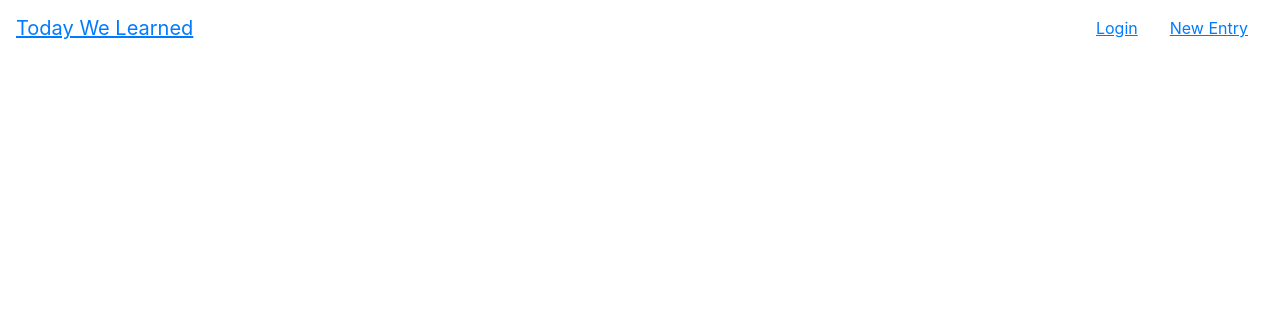
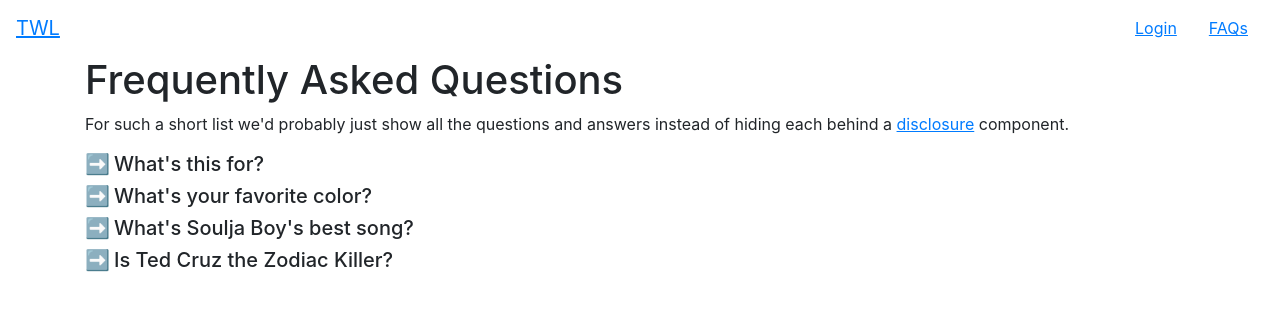
Before and after one commit to appfolio/a11y-academy, a React app: page /faqs in a window 1280 px wide. Shown: the top 310 px of the page. Built offline with nearby package versions, Linux system fonts and the light colour scheme.

Commit message:
de - add FAQs, make some changes to nav

```diff
--- a/src/App.js
+++ b/src/App.js
@@ -19,6 +19,7 @@ function App() {
         <main id="main-content">
           <Router>
             <IndexPage path="/" />
+            <FaqPage path="/faqs" />
             <NewEntryForm path="/entries/new" />
           </Router>
         </main>
--- /dev/null
+++ b/src/FaqPage.js
@@ -0,0 +1,87 @@
+import React from 'react';
+import { Collapse } from 'reactstrap';
+
+const faqs = [
+  {
+    "question": "What's this for?",
+    "answer": "A bunch of write ups about something a team learned. Failure is ok as long as we learn from it!"
+  },
+  {
+    "question": "What's your favorite color?",
+    "answer": "Green, obviously"
+  },
+  {
+    "question": "What's Soulja Boy's best song?",
+    "answer": "Of course it's Kiss Me Thru The Phone"
+  },
+  {
+    "question": "Is Ted Cruz the Zodiac Killer?",
+    "answer": "duh"
+  },
+]
+
+const style = {
+  background: 'none',
+  border: 'none',
+  color: 'inherit',
+  cursor: 'pointer',
+  font: 'inherit',
+  padding: 0
+}
+
+const Emoji = props => (
+  <span role="img" aria-label={props.label} {...props}>
+    {props.symbol}
+    {props.children}
+  </span>
+);
+
+const Arrow = props => props.isOpen ?
+  <span {...props} role="img" aria-label="down arrow" >⬇️</span> :
+  <span {...props} role="img" aria-label="right arrow" >➡️</span>
+
+function FAQ({ question, answer }) {
+    const [isOpen, setIsOpen] = React.useState(false);
+
+    return (
+      <div>
+        <button style={style} onClick={() => setIsOpen(prevState => !prevState)}>
+          <h2 className="h5"><Arrow className="mr-1" isOpen={isOpen} />{question}</h2>
+        </button>
+        <Collapse isOpen={isOpen}>
+          {answer}
+        </Collapse>
+      </div>
+    );
+}
+
+function ExternalLink({ href, children, ...props }) {
+  return (
+    <a href={href} target="_blank" rel="noopener noreferrer" {...props}>
+      {children}
+    </a>
+  );
+}
+
+function FaqList({ faqs }) {
+  // TODO: MAKE THIS A LIST
+  return faqs.map(faq => <FAQ key={faq.question} question={faq.question} answer={faq.answer} />)
+}
+
+export default function FaqPage() {
+  React.useEffect(() => {
+    document.title = 'Frequently Asked Questions';
+  }, []);
+
+  return (
+    <>
+      <h1>Frequently Asked Questions</h1>
+      <p>
+        For such a short list we'd probably just show all the questions and
+        answers instead of hiding each behind a <ExternalLink href="https://www.w3.org/TR/wai-aria-practices-1.1/#disclosure">
+        disclosure</ExternalLink> component.
+      </p>
+      <FaqList faqs={faqs} />
+    </>
+  );
+}
--- a/src/MyNav.js
+++ b/src/MyNav.js
@@ -6,10 +6,10 @@ import { Nav, Navbar, NavbarBrand, NavItem, NavLink } from 'reactstrap';
 export default function MyNav() {
   return (
     <Navbar>
-      <NavbarBrand tag={Link} to="/">Today We Learned</NavbarBrand>
+      <NavbarBrand tag={Link} to="/">TWL</NavbarBrand>
       <Nav>
         <NavItem><NavLink tag={Link} to="/">Login</NavLink></NavItem>
-        <NavItem><NavLink tag={Link} to="/entries/new">New Entry</NavLink></NavItem>
+        <NavItem><NavLink tag={Link} to="/faqs">FAQs</NavLink></NavItem>
       </Nav>
     </Navbar>
   );
```
